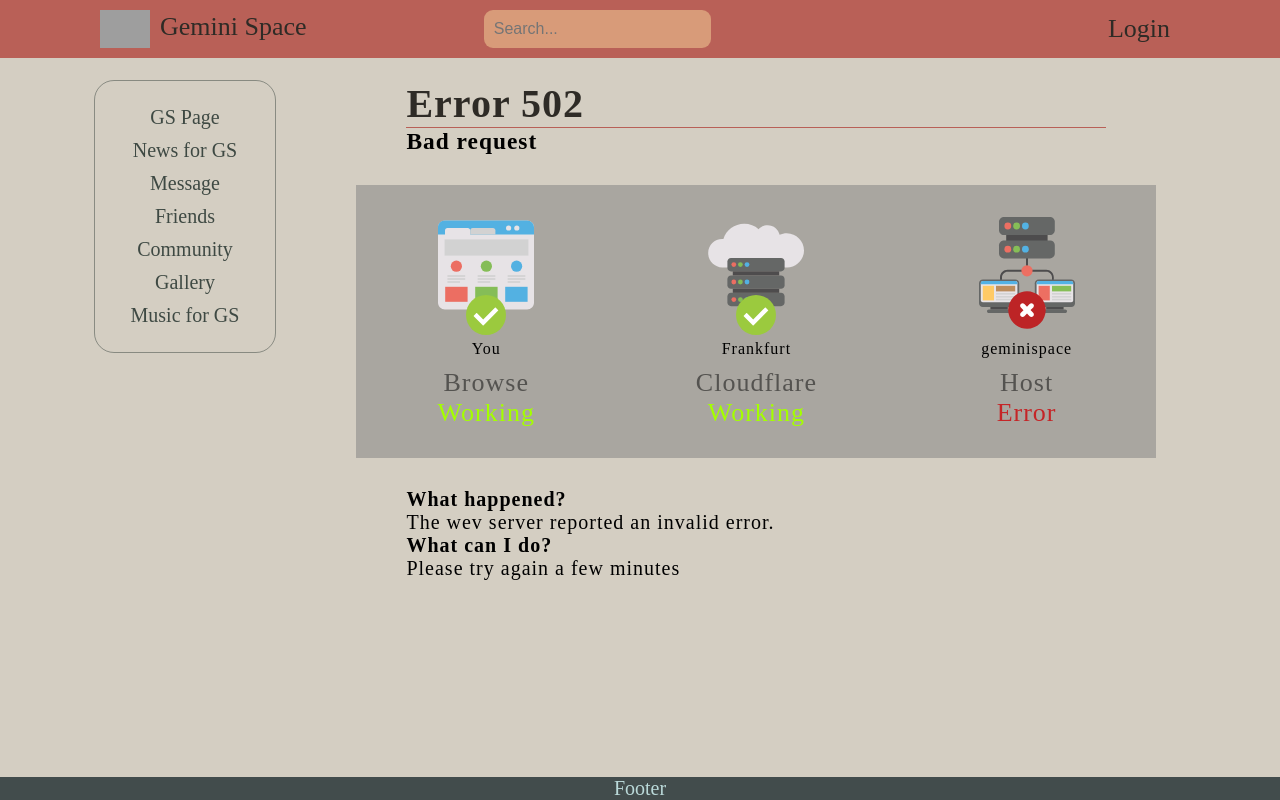
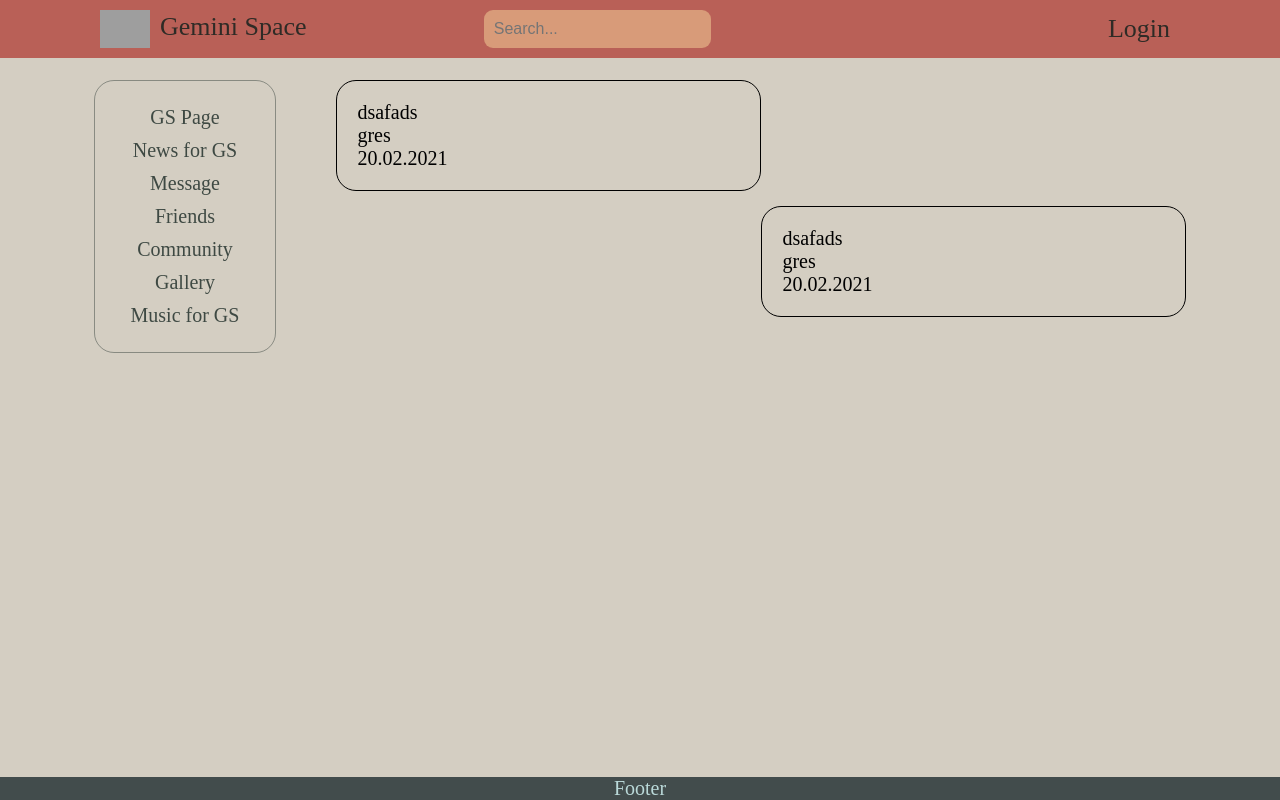
Before and after one commit to Alina-KI/gemini-space-frontend, a React (Create React App) app: page /message in a window 1280 px wide. Built offline with nearby package versions, Linux system fonts and the light colour scheme; grey boxes are pictures that could not be loaded; a web font is replaced by a local one.

Commit message:
fixed dialogue and gallery

```diff
--- a/src/components/pages/gallery/gallery.module.scss
+++ b/src/components/pages/gallery/gallery.module.scss
@@ -30,7 +30,6 @@ h1{
     }
   }
   .content:hover{
-    opacity: 50%;
     cursor: pointer;
 
     &::after{
@@ -43,5 +42,16 @@ h1{
       color: white;
       font-size: 30px;
     }
+    &::before{
+      content: '';
+      display: inline-block;
+      position: absolute;
+      top: 0;
+      left: 0;
+      bottom: 0;
+      right: 0;
+      background-color: rgba(black, .7);
+      border-radius: 20px;
+    }
   }
 }
--- a/src/components/pages/message/message.module.scss
+++ b/src/components/pages/message/message.module.scss
@@ -1,3 +1,24 @@
 .container{
+  width: 850px;
+
+  .messages {
+    display: grid;
+    grid-template-rows: repeat(auto-fill, 1fr);
+    row-gap: 15px;
+
+    .message {
+      display: grid;
+      box-sizing: border-box;
+      padding: 20px;
+      width: 50%;
+      grid-template: "";
+      border: 1px solid;
+      border-radius: 20px;
+    }
+    .message_own {
+      justify-self: end;
+    }
+
+  }
 
 }
--- a/src/components/pages/message/message.tsx
+++ b/src/components/pages/message/message.tsx
@@ -5,19 +5,32 @@ import { ErrorDisplay } from '../../shared/error-display/error-display'
 export const Message = () => {
   return (
     <div className={s.container}>
-      <ErrorDisplay code={502}
-        message={'Bad request'}/>
-      {/*<div className={s.message}>*/}
-      {/*  <div className={s.name}>*/}
-      {/*    dsafads*/}
-      {/*  </div>*/}
-      {/*  <div className={s.text}>*/}
-      {/*    gres*/}
-      {/*  </div>*/}
-      {/*  <div className={s.data}>*/}
-      {/*    20.02.2021*/}
-      {/*  </div>*/}
-      {/*</div>*/}
+      {/*<ErrorDisplay code={502}*/}
+      {/*  message={'Bad request'}/>*/}
+      <div className={s.messages}>
+        <div className={s.message}>
+          <div className={s.name}>
+            dsafads
+          </div>
+          <div className={s.text}>
+            gres
+          </div>
+          <div className={s.data}>
+            20.02.2021
+          </div>
+        </div>
+        <div className={`${s.message} ${s.message_own}`}>
+          <div className={s.name}>
+            dsafads
+          </div>
+          <div className={s.text}>
+            gres
+          </div>
+          <div className={s.data}>
+            20.02.2021
+          </div>
+        </div>
+      </div>
     </div>
   )
 }
--- a/src/components/pages/my-page/my-page.tsx
+++ b/src/components/pages/my-page/my-page.tsx
@@ -14,6 +14,7 @@ export const MyPage = () => {
         <div className={s.avatar} style={{ backgroundImage: `url("${avatar}")` }} />
         <div className={s.name_data}>
           <NavLink to="/user/:pk" className={s.NameUser}>Alis Red</NavLink>
+          <NavLink to="/setting" className={s.setting}>Setting</NavLink>
           {/*{user.name} {user.surname} {user.lastname}*/}
           <p className={s.TextDate}>Date of Birth: 20.06.2002</p>
           <p className={s.TextDate}>Town: Moscow</p>
@@ -30,6 +31,16 @@ export const MyPage = () => {
         'Lorem ipsum dolor sit amet, consectetur adipisicing elit. Aut beatae esse exercitationem, ipsum iusto neque perferendis provident sed vel voluptatum. At deleniti mollitia perspiciatis reprehenderit sit voluptates? Corporis, labore, quaerat?' +
         'Lorem ipsum dolor sit amet, consectetur adipisicing elit. Aut beatae esse exercitationem, ipsum iusto neque perferendis provident sed vel voluptatum. At deleniti mollitia perspiciatis reprehenderit sit voluptates? Corporis, labore, quaerat?' +
         'Lorem ipsum dolor sit amet, consectetur adipisicing elit. Aut beatae esse exercitationem, ipsum iusto neque perferendis provident sed vel voluptatum. At deleniti mollitia perspiciatis reprehenderit sit voluptates? Corporis, labore, quaerat?'} />
+        <Comments text={'Be honorable.Never yearn the lover, for you cannot feel it.'} />
+        <Comments text={'Lorem ipsum dolor sit amet, consectetur adipisicing elit. Aut beatae esse exercitationem, ipsum iusto neque perferendis provident sed vel voluptatum. At deleniti mollitia perspiciatis reprehenderit sit voluptates? Corporis, labore, quaerat?' +
+        'Lorem ipsum sed vel voluptatum. At deleniti mollitia perspiciatis reprehenderit sit voluptates? Corporis, labore, quaerat?'} />
+        <Comments text={'Be honorable.Never yearn the lover, for you cannot feel it.'} />
+        <Comments text={'Lorem ipsum dolor sit amet, consectetur adipisicing elit. Aut beatae esse exercitationem, ipsum iusto neque perferendis provident sed vel voluptatum. At deleniti mollitia perspiciatis reprehenderit sit voluptates? Corporis, labore, quaerat?' +
+        'Lorem ipsum dolor sit amet, consectetur adipisicing elit. Aut beatae esse exercitationem, ipsum iusto neque perferendis provident sed vel voluptatum. At deleniti mollitia perspiciatis reprehenderit sit voluptates? Corporis, labore, quaerat?'} />
+        <Comments text={'Be honorable.Never yearn the lover, for you cannot feel it.'} />
+        <Comments text={'Lorem ipsum dolor sit amet, consectetur adipisicing elit. Aut beatae esse exercitationem, ipsum iusto neque perferendis provident sed vel voluptatum. At deleniti mollitia perspiciatis reprehenderit sit voluptates? Corporis, labore, quaerat?' +
+        'Lorem ipsum dolor sit amet, consectetur adipisicing elit. Aut beatae esse exercitationem, ipsum iusto neque perferendis provident sed vel voluptatum. At deleniti mollitia perspiciatis reprehenderit sit voluptates? Corporis, labore, quaerat?' +
+        'Lorem ipsum dolor sit amet, consectetur adipisicing elit. Aut beatae esse exercitationem, ipsum iusto neque perferendis provident sed vel voluptatum. At deleniti mollitia perspiciatis reprehenderit sit voluptates? Corporis, labore, quaerat?'} />
       </div>
     </div>
   )
--- a/src/routes.tsx
+++ b/src/routes.tsx
@@ -7,6 +7,7 @@ import { AuthPage } from './components/pages/auth/auth'
 import { Registration } from './components/pages/registration/registration'
 import { Gallery } from './components/pages/gallery/gallery'
 import { News } from './components/pages/news/news'
+import { Setting } from './components/pages/setting/setting'
 
 export const Routes = () => {
   return (
@@ -18,6 +19,7 @@ export const Routes = () => {
       <Route path="/registration" component={Registration} exact />
       <Route path="/gallery" component={Gallery} exact />
       <Route path="/news" component={News} exact />
+      <Route path="/setting" component={Setting} exact />
       {/*<Route path="/" component={() => <Redirect to="/auth"/>} />*/}
       <Route path="/" component={() => <Redirect to="/user" />} />
     </Switch>
```
Also changed, not shown: src/components/pages/gallery/gallery.tsx (+132 -14 lines).
